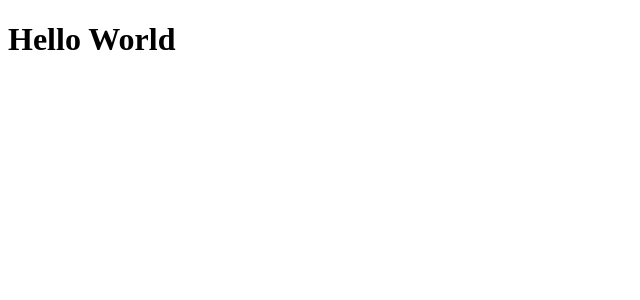
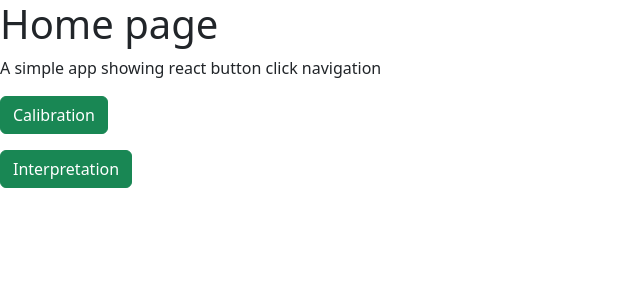
Before and after one commit to wsi1/Bubba-Band, a React (Create React App) app in the folder frontend/: page / in a window 1280 px wide. Shown: the top 300 px of the page, without its empty margins (0-640 px from the left). Built offline with nearby package versions, Linux system fonts and the light colour scheme.

Commit message:
attempt at home screen buttons

```diff
--- a/frontend/package.json
+++ b/frontend/package.json
@@ -6,8 +6,11 @@
     "@testing-library/jest-dom": "^5.11.10",
     "@testing-library/react": "^11.2.6",
     "@testing-library/user-event": "^12.8.3",
+    "history": "^5.0.1",
     "react": "^17.0.2",
+    "react-bootstrap": "^1.6.4",
     "react-dom": "^17.0.2",
+    "react-router-dom": "^5.3.0",
     "react-scripts": "4.0.3",
     "web-vitals": "^1.1.1"
   },
--- a/frontend/src/App.js
+++ b/frontend/src/App.js
@@ -1,19 +1,27 @@
 import { Component } from 'react';
+import Routes from './Routes';
 
-class App extends Component {
-  constructor(props) {
-    super(props);
-    this.state = {}
-  }
+// class App extends Component {
+//   constructor(props) {
+//     super(props);
+//     this.state = {}
+//   }
 
+//   render () {
+//     return (
+//       <div className="App">
+//           <h1>Hello World</h1>
+//       </div>
+//     );
+//   }
+// }
 
-  render () {
-    return (
-      <div className="App">
-          <h1>Hello World</h1>
-      </div>
-    );
-  }
+function App() {
+  return (
+    <div className="App">
+      <Routes />
+    </div>
+  );
 }
 
 export default App;
--- /dev/null
+++ b/frontend/src/Calibration/Calibration.js
@@ -0,0 +1,15 @@
+import React, { Component } from 'react';
+import { useHistory } from 'react-router-dom';
+
+const Calibration = (props) => {
+    const history = useHistory();
+    return (
+      <>
+        <h1>Pls pls pls show up</h1>
+        <br />
+        <button onClick={() => history.goBack()}>Go Back</button>
+      </>
+    );
+  };
+
+export default Calibration;
--- /dev/null
+++ b/frontend/src/Home/Home.js
@@ -0,0 +1,27 @@
+import React, { Component } from "react";
+import { Button } from 'react-bootstrap';
+// import { withRouter } from 'react-router-dom'
+// import history from './../history';
+import { useHistory } from 'react-router-dom';
+import "./Home.css";
+
+const Home = (props) => {
+    const history = useHistory();
+//   const handleClick = () => history.push('/calibration');
+    return (
+      <div className="Home">
+        <div className="lander">
+          <h1>Home page</h1>
+          <p>A simple app showing react button click navigation</p>
+          <p>
+            <Button variant="btn btn-success" onClick={() => history.push('/calibration')}>Calibration</Button>
+          </p>
+          <p>
+            <Button variant="btn btn-success" onClick={() => history.push('/interpretation')}>Interpretation</Button>
+          </p>
+        </div>
+      </div>
+    );
+};
+
+export default Home;
--- /dev/null
+++ b/frontend/src/Interpretation/Interpretation.js
@@ -0,0 +1,13 @@
+import React, { Component } from 'react';
+
+class Interpretation extends Component {
+    render() {
+        return (
+            <div style={{ display: 'flex', justifyContent: 'center', padding: 30 }}>
+                <div><h2>Interpretation Page</h2></div>
+            </div>
+        );
+    }
+}
+
+export default Interpretation;
--- /dev/null
+++ b/frontend/src/Routes.js
@@ -0,0 +1,21 @@
+import React, { Component } from "react";
+import { Router, Switch, Route } from "react-router-dom";
+
+import Home from "./Home/Home";
+import Calibration from "./Calibration/Calibration";
+import Interpretation from "./Interpretation/Interpretation";
+import history from './history';
+
+export default class Routes extends Component {
+    render() {
+        return (
+            <Router history={history}>
+                <Switch>
+                    <Route path="/" exact component={Home} />
+                    <Route path="/calibration" component={Calibration} />
+                    <Route path="/interpretation" component={Interpretation} />
+                </Switch>
+            </Router>
+        )
+    }
+}
--- /dev/null
+++ b/frontend/src/history.js
@@ -0,0 +1,3 @@
+import { createBrowserHistory as history} from 'history';
+
+export default history();
```
Also changed, not shown: frontend/src/index.js (+7 -3 lines), frontend/src/Home/Home.css (added), 1 other file (tests, documents, lock files or other folders).
